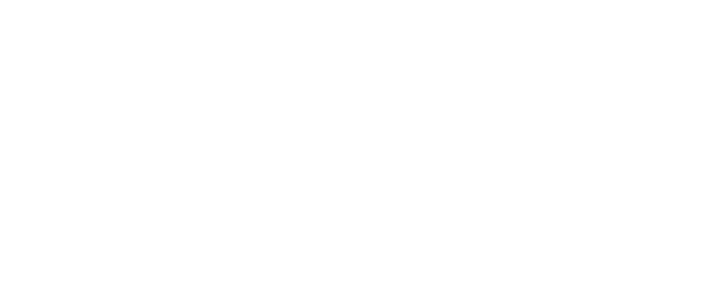
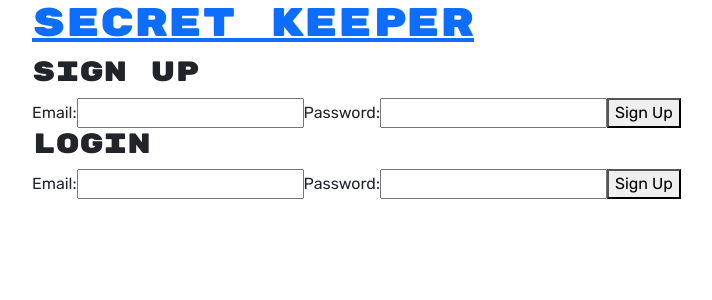
Before and after one commit to Adam42288/mern-notes-app, a React (Create React App) app in the folder client/: page / in a window 1280 px wide. Before the commit this address had no page. Shown: the top 300 px of the page, without its empty margins (50-762 px from the left). Built offline with nearby package versions, Linux system fonts and the light colour scheme.

Commit message:
login and signup within the homepage

```diff
--- a/client/src/App.js
+++ b/client/src/App.js
@@ -1,17 +1,35 @@
 import React from 'react';
-import { BrowserRouter as Router, Routes, Route } from 'react-router-dom';
+import { BrowserRouter, Routes, Route } from 'react-router-dom';
 
+import Home from './pages/Home';
+import Login from './pages/LoginForm';
+import Signup from './pages/SignupForm';
+import Navbar from './components/Navbar';
 
+//TODO: Still need to add forgot password and the Note.js when code is written
 function App() {
   return (
-    <Router>
-      <>
-        <Routes>
-          <Route render={() => <h1 className='display-2'>Wrong page!</h1>} />
-        </Routes>
-      </>
-    </Router>
-  );
+    <div className="App">
+      <BrowserRouter>
+        <Navbar />
+        <div className="pages">
+          <Routes>
+            <Route
+            path='/'
+            element={<Home />}
+            />
+             <Route
+            path='/loginForm'
+            element={<Login />}
+            />
+             <Route
+            path='/SignupForm'
+            element={<Signup />}
+            />
+          </Routes>
+        </div>
+      </BrowserRouter>
+    </div>
+  )
 }
-
-export default App;
+ export default App;
--- /dev/null
+++ b/client/src/components/Navbar.js
@@ -0,0 +1,15 @@
+import { Link } from 'react-router-dom';
+
+const Navbar = () => {
+    return (
+        <header>
+            <div className='container'>
+                <Link to="/">
+                    <h1>Secret Keeper</h1>
+                </Link>
+            </div>
+        </header>
+    )
+}
+
+export default Navbar;
--- /dev/null
+++ b/client/src/pages/Home.js
@@ -0,0 +1,14 @@
+import React from "react";
+import Signup from "./SignupForm";
+import Login from "./LoginForm";
+
+const Home = () => {
+  return (
+    <div className="container">
+      <Signup />
+      <Login />
+    </div>
+  );
+};
+
+export default Home;
--- a/client/src/pages/LoginForm.js
+++ b/client/src/pages/LoginForm.js
@@ -1,53 +1,33 @@
-// see SignupForm.js for comments
-import React, { useState } from 'react';
-import { Form, Button, Alert } from './SignupForm';
-import ForgotPassword from "./ForgotPass";
+import { useState } from 'react';
 
-function Form() { //two state variables for firstName and lastName using `useState`
-const [firstName, setFirstName] = useState('');
-const [lastName, setLastName] = useState('');
+const Login = () => {
+  const [email, setEmail] = useState('');
+  const [password, setPassword] = useState('');
 
-const handleInputChange = (e) => {
-  const { name, value } = e.target;
-  return name === 'firstName' ? setFirstName(value) : setLastName(value);
-};
-
-const handleFormSubmit = (e) => {
+  const handleSubmit = async (e) => {
     e.preventDefault();
-  // Alert the user their first and last name, clear the inputs
-  alert(`Hello ${firstName} ${lastName}`);
-  setFirstName('');
-  setLastName('');
-};
+    console.log(email, password);
+  }
 
   return (
-  <div>
-      <p>
-        Hello {firstName} {lastName}
-      </p>
-      <form className="form">
+    <form className='login' onSubmit={handleSubmit}>
+      <h3>Login</h3>
+
+      <label>Email:</label>
       <input
-          value={firstName}
-          name="firstName"
-          onChange={handleInputChange}
-          type="text"
-          placeholder="First Name"
+        type="email"
+        onChange={(e) => setEmail(e.target.value)}
+        value={email}
       />
+      <label>Password:</label>
       <input
-          value={lastName}
-          name="lastName"
-          onChange={handleInputChange}
-          type="text"
-          placeholder="Last Name"
+        type="password"
+        onChange={(e) => setPassword(e.target.value)}
+        value={password}
       />
-        <button type="button" onClick={handleFormSubmit}>
-          Sign Up
-        </button>
-        <button type="clear" onClick={this.goToForgotPassword}>
-          Forgot Password?</button>
+      <button type="submit">Sign Up</button>
     </form>
-    </div>
-  );
+  )
   }
 
-export default Form;
+  export default Login;
--- a/client/src/pages/SignupForm.js
+++ b/client/src/pages/SignupForm.js
@@ -1,110 +1,32 @@
-import React, { useState } from 'react';
-import { Form, Button, Alert } from 'react-bootstrap';
+import { useState } from 'react';
 
-import { createUser } from '../utils/API';
-import Auth from '../utils/auth';
+const Signup = () => {
+  const [email, setEmail] = useState('');
+  const [password, setPassword] = useState('');
 
-const SignupForm = () => {
-  // set initial form state
-  const [userFormData, setUserFormData] = useState({ username: '', email: '', password: '' });
-  // set state for form validation
-  const [validated] = useState(false);
-  // set state for alert
-  const [showAlert, setShowAlert] = useState(false);
+  const handleSubmit = async (e) => {
+    e.preventDefault()
+    console.log(email, password)
+  }
+return (
+  <form className='signup' onSubmit={handleSubmit}>
+    <h3>Sign Up</h3>
 
-  const handleInputChange = (event) => {
-    const { name, value } = event.target;
-    setUserFormData({ ...userFormData, [name]: value });
-  };
+    <label>Email:</label>
+    <input
+      type="email"
+      onChange={(e) => setEmail(e.target.value)}
+      value={email}
+    />
+    <label>Password:</label>
+    <input
+      type="password"
+      onChange={(e) => setPassword(e.target.value)}
+      value={password}
+    />
+    <button type="submit">Sign Up</button>
+  </form>
+)
+}
 
-  const handleFormSubmit = async (event) => {
-    event.preventDefault();
-
-    // check if form has everything (as per react-bootstrap docs)
-    const form = event.currentTarget;
-    if (form.checkValidity() === false) {
-      event.preventDefault();
-      event.stopPropagation();
-    }
-
-    try {
-      const response = await createUser(userFormData);
-
-      if (!response.ok) {
-        throw new Error('something went wrong!');
-      }
-
-      const { token, user } = await response.json();
-      console.log(user);
-      Auth.login(token);
-    } catch (err) {
-      console.error(err);
-      setShowAlert(true);
-    }
-
-    setUserFormData({
-      username: '',
-      email: '',
-      password: '',
-    });
-  };
-
-  return (
-    <>
-      {/* This is needed for the validation functionality above */}
-      <Form noValidate validated={validated} onSubmit={handleFormSubmit}>
-        {/* show alert if server response is bad */}
-        <Alert dismissible onClose={() => setShowAlert(false)} show={showAlert} variant='danger'>
-          Something went wrong with your signup!
-        </Alert>
-
-        <Form.Group className='mb-3'>
-          <Form.Label htmlFor='username'>Username</Form.Label>
-          <Form.Control
-            type='text'
-            placeholder='Your username'
-            name='username'
-            onChange={handleInputChange}
-            value={userFormData.username}
-            required
-          />
-          <Form.Control.Feedback type='invalid'>Username is required!</Form.Control.Feedback>
-        </Form.Group>
-
-        <Form.Group className='mb-3'>
-          <Form.Label htmlFor='email'>Email</Form.Label>
-          <Form.Control
-            type='email'
-            placeholder='Your email address'
-            name='email'
-            onChange={handleInputChange}
-            value={userFormData.email}
-            required
-          />
-          <Form.Control.Feedback type='invalid'>Email is required!</Form.Control.Feedback>
-        </Form.Group>
-
-        <Form.Group className='mb-3'>
-          <Form.Label htmlFor='password'>Password</Form.Label>
-          <Form.Control
-            type='password'
-            placeholder='Your password'
-            name='password'
-            onChange={handleInputChange}
-            value={userFormData.password}
-            required
-          />
-          <Form.Control.Feedback type='invalid'>Password is required!</Form.Control.Feedback>
-        </Form.Group>
-        <Button
-          disabled={!(userFormData.username && userFormData.email && userFormData.password)}
-          type='submit'
-          variant='success'>
-          Submit
-        </Button>
-      </Form>
-    </>
-  );
-};
-
-export default SignupForm;
+export default Signup;
```
Also changed, not shown: client/src/pages/Note.js (added). Lines whose indentation alone changed are shown as unchanged.
